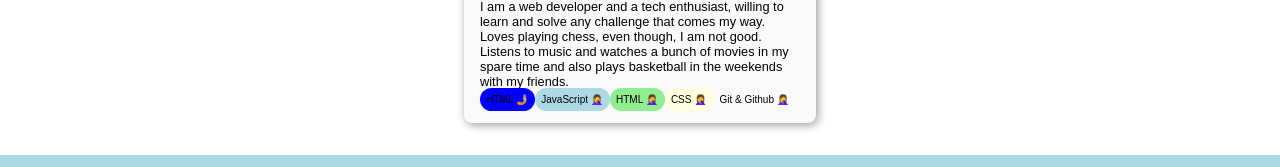
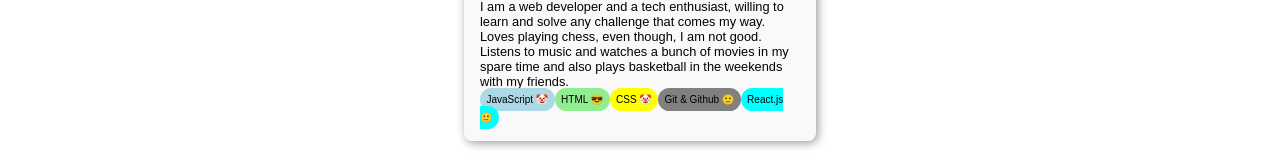
Before and after one commit to ishimweClaude12/IOA, a React (Create React App) app: page /about-me in a window 1280 px wide. Shown: the part 306-473 px from the top of the page. Built offline with nearby package versions, Linux system fonts and the light colour scheme.

Commit message:
hf: best practice for conditionally rendering component, short circuiting em

```diff
--- a/src/components/Card/ImageCard.jsx
+++ b/src/components/Card/ImageCard.jsx
@@ -3,24 +3,29 @@ import img from "../../assets/images/claude.jpg";
 import Skill from "./Skill";
 const skills = [
   {
-    skill: "JavaScript",
+    text: "JavaScript",
     level: "intermediate",
     color: "lightblue",
   },
   {
-    skill: "HTML",
+    text: "HTML",
     level: "advanced",
     color: "lightgreen",
   },
   {
-    skill: "CSS",
+    text: "CSS",
     level: "intermediate",
-    color: "lightyellow",
+    color: "yellow",
   },
   {
-    skill: "Git & Github",
+    text: "Git & Github",
     level: "beginner",
-    color: "lightblack",
+    color: "grey",
+  },
+  {
+    text: "React.js",
+    level: "beginner",
+    color: "cyan",
   },
 ];
 function ImageCard() {
@@ -40,15 +45,10 @@ function ImageCard() {
         </p>
       </div>
       <div>
-        <Skill text="HTML" bg="blue" icon="🤳" />
         {skills.map((skill) => {
-          if ((skill.level = "beginner")) {
-            return <Skill text={skill.skill} bg={skill.color} icon="🤦‍♀️" />;
-          } else if ((skill.level = "intermediate")) {
-            return <Skill text={skill.skill} bg={skill.color} icon="👍" />;
-          } else {
-            return <Skill text={skill.skill} bg={skill.color} icon="✔" />;
-          }
+          return (
+            <Skill text={skill.text} bg={skill.color} level={skill.level} />
+          );
         })}
       </div>
     </div>
--- a/src/components/Card/Skill.jsx
+++ b/src/components/Card/Skill.jsx
@@ -1,6 +1,6 @@
 import React from "react";
 
-export default function Skill({ text, icon, bg }) {
+export default function Skill({ text, level, bg }) {
   return (
     <>
       <span
@@ -11,7 +11,12 @@ export default function Skill({ text, icon, bg }) {
           fontSize: "10px",
         }}
       >
-        {text} {icon}
+        {text}{" "}
+        <span>
+          {level === "beginner" && "🙂"}
+          {level === "intermediate" && "🤡"}
+          {level === "advanced" && "😎"}
+        </span>
       </span>
     </>
   );
```
